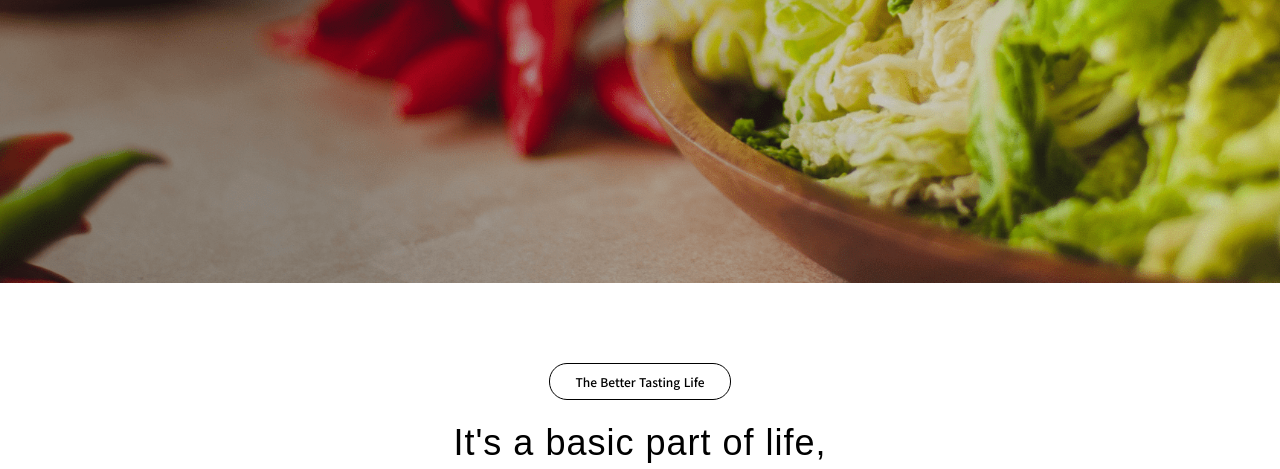
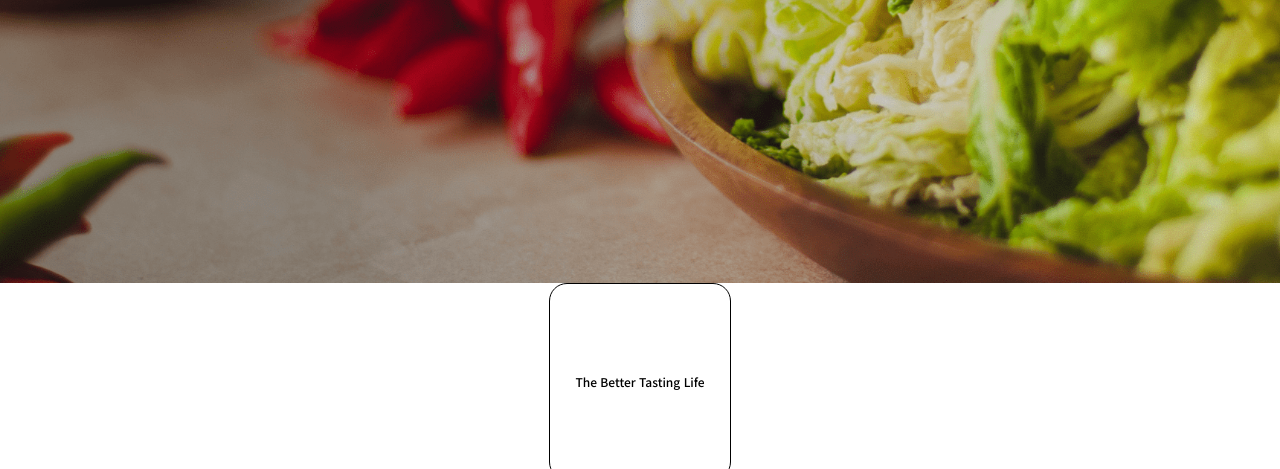
Before and after one commit to noellalala/cheongjeongwon, a plain HTML site: page about.html in a window 1280 px wide. Shown: the part 483-952 px from the top of the page. Drawn offline with nearby package versions, Linux system fonts and the light colour scheme; a web font is replaced by a local one.

Commit message:
size edit

```diff
--- a/css/about_layout.css
+++ b/css/about_layout.css
@@ -123,7 +123,7 @@ nav li:nth-child(1){margin-left:0;}
         border-radius: 18px;
         display:block;
         margin:0 auto;
-        margin-top:80px;}
+        padding:80px 0 80px 0;}
 .about h3{font-family: 'Blinker', sans-serif;
         font-weight:500;
         letter-spacing:1px;font-size:36px;
```
